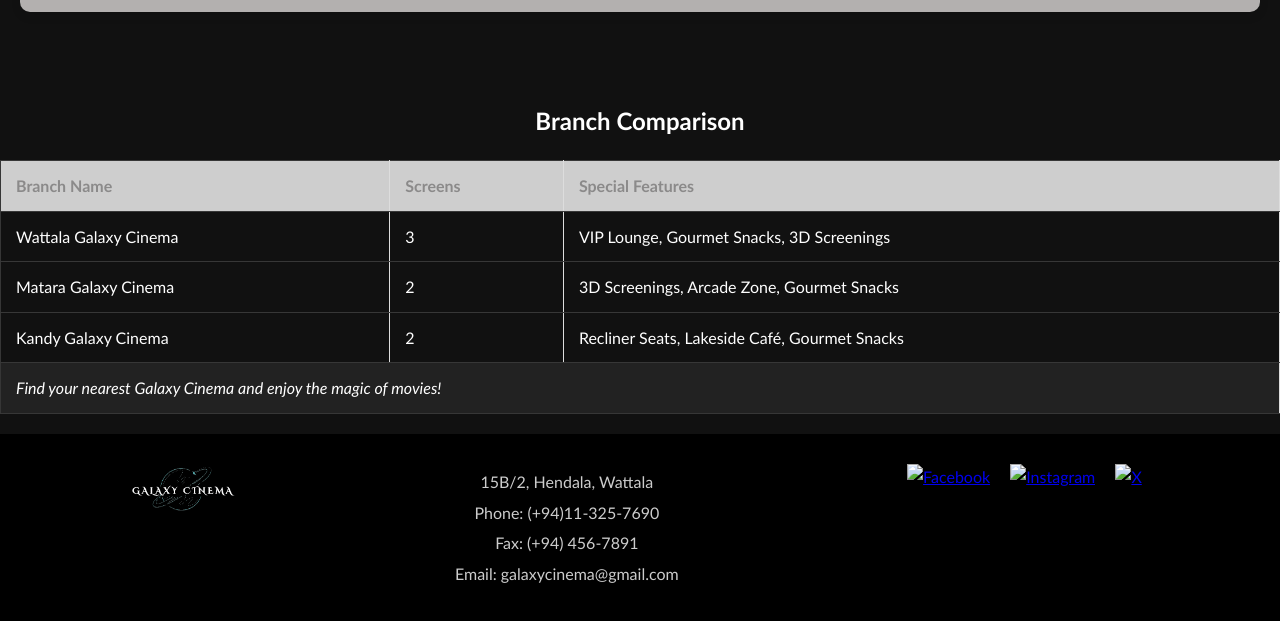
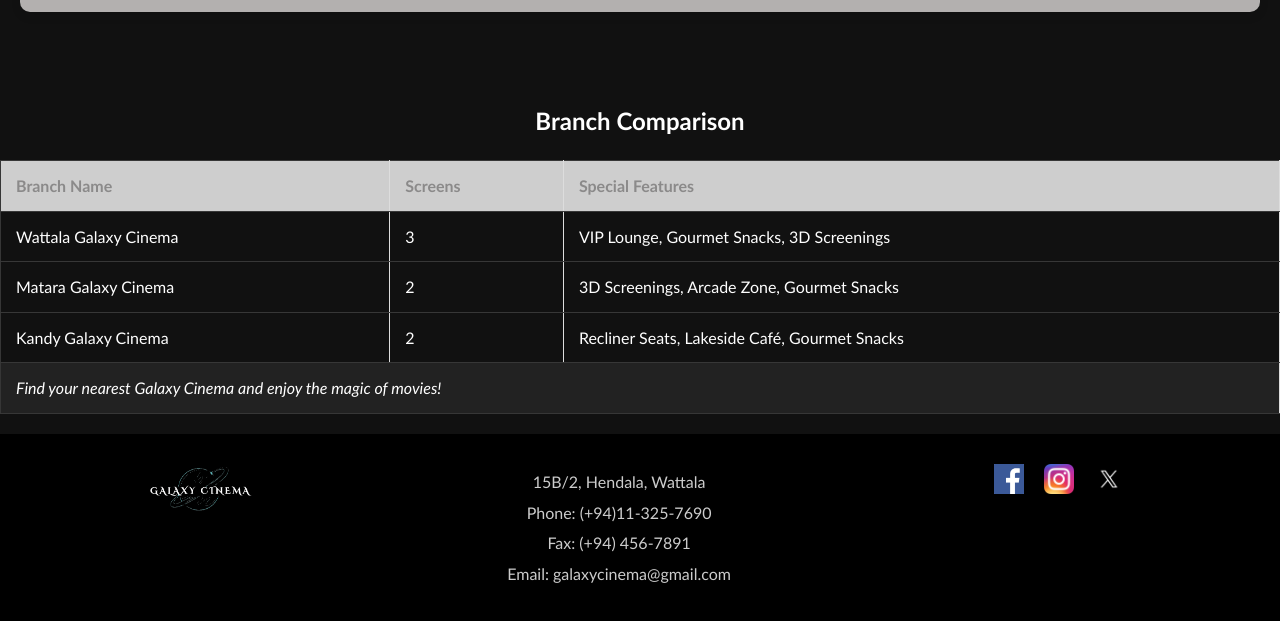
Before and after one commit to Dul3n/WDOS1-Resit--CB012825, a plain HTML site: page aboutus.html in a window 1280 px wide. Shown: the part 4370-4991 px from the top of the page. Drawn offline with Linux system fonts and the light colour scheme.

Commit message:
cinema website

```diff
--- a/aboutus.html
+++ b/aboutus.html
@@ -146,9 +146,9 @@
             <p>Email: galaxycinema@gmail.com</p>
         </div>
         <div class="footer-social">
-            <a href="https://web.facebook.com/login.php/?_rdc=1&_rdr#"><img src="/Pictures/social/facebook.png" alt="Facebook"></a>
-            <a href="https://www.instagram.com/accounts/login/?hl=en"><img src="/Pictures/social/instagram.png" alt="Instagram"></a>
-            <a href="https://x.com/i/flow/login"><img src="/Pictures/social/x.jpg" alt="X"></a>
+            <a href="https://web.facebook.com/login.php/?_rdc=1&_rdr#"><img src="/Pictures/facebook.png" alt="Facebook"></a>
+            <a href="https://www.instagram.com/accounts/login/?hl=en"><img src="/Pictures/instagram.png" alt="Instagram"></a>
+            <a href="https://x.com/i/flow/login"><img src="/Pictures/x.jpg" alt="X"></a>
         </div>
     </footer>
 </body>
```
Also changed, not shown: booknow.html (+3 -3 lines), faq.html (+3 -3 lines), food.html (+3 -3 lines), games.html (+3 -3 lines), index.html (+3 -3 lines), nowshow.html (+3 -3 lines), upcoming.html (+4 -4 lines).
